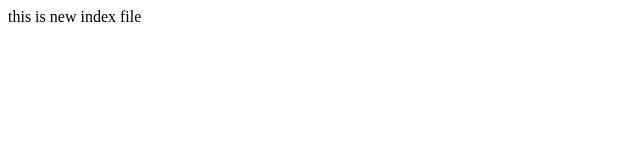
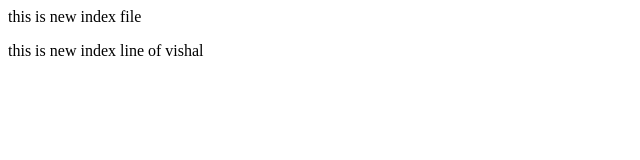
Before and after one commit to vishal-8084/LocalRepo, a plain HTML site: page index.html in a window 1280 px wide. Shown: the whole page, without its empty margins (0-640 px from the left). Drawn offline with Linux system fonts and the light colour scheme.

Commit message:
updated index

```diff
--- a/index.html
+++ b/index.html
@@ -1 +1,2 @@
 <p>this is new index file</p>
+<p>this is new index line of vishal</p>
```
